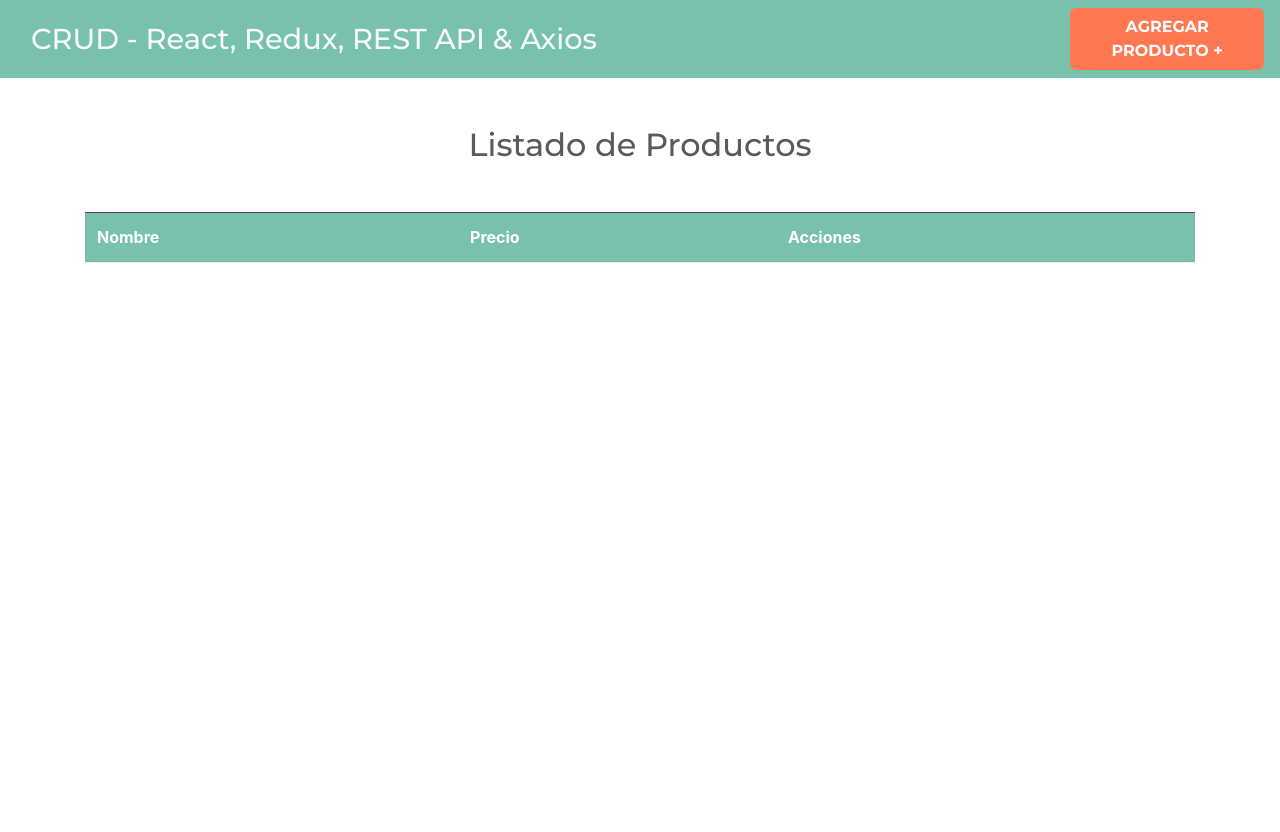
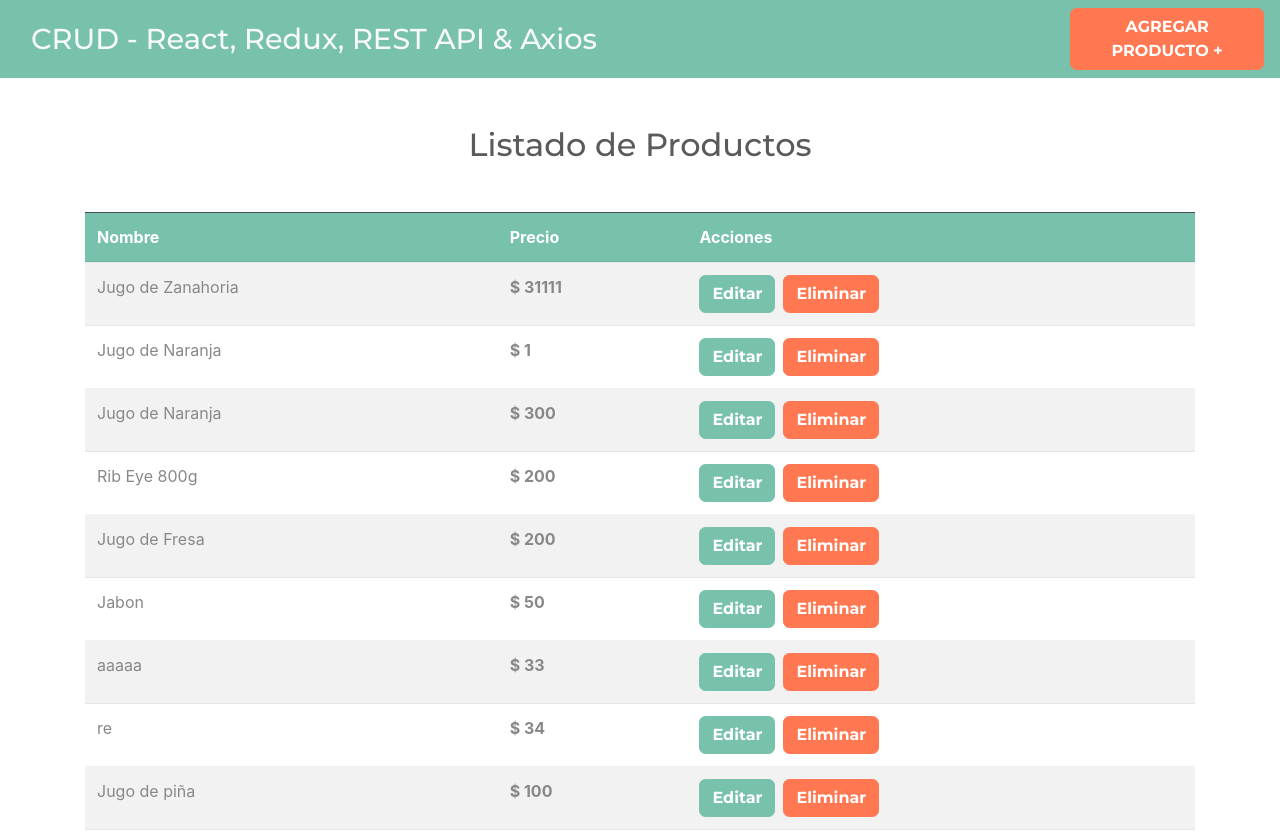
Before and after one commit to GerardoRosas/crudRedux, a React (Create React App) app: page / in a window 1280 px wide. Shown: the top 832 px of the page. Before the commit the page ends 800 px from the top, so only its background shows below. Built offline with nearby package versions, Linux system fonts and the light colour scheme; data requests are answered from the project's data file.

Commit message:
Mostrando los productos

```diff
--- a/src/actions/productoActions.js
+++ b/src/actions/productoActions.js
@@ -1,10 +1,15 @@
 import {
     AGREGAR_PRODUCTO,
     AGREGAR_PRODUCTO_EXITO,
-    AGREGAR_PRODUCTO_ERROR
+    AGREGAR_PRODUCTO_ERROR,
+    COMENZAR_DESCARGA_PRODUCTOS,
+    DESCARGA_PRODUCTOS_ERROR,
+    DESCARGA_PRODUCTOS_EXITO
 } from '../types';
+
 import clienteAxios from '../config/axios';
 import Swal from 'sweetalert2';
+
 
 //Crear nuevos productos
 export function crearNuevoProductoAction(producto) {
@@ -53,3 +58,33 @@ const agregarProductoError = estado => ({
     type: AGREGAR_PRODUCTO_ERROR,
     payload: estado
 })
+
+//Funcion que descarga los productos de la base de datos
+export function obtenerProductosAction() {
+    return async (dispatch) => {
+        dispatch(descargarProductos());
+
+        try {
+            const respuesta = await clienteAxios.get('/productos');
+            dispatch(descargaProductosExitosa(respuesta.data));
+        } catch (error) {
+            console.log(error);
+            dispatch( descargarProductosError())
+        }
+    }
+}
+
+const descargarProductos = () => ({
+    type: COMENZAR_DESCARGA_PRODUCTOS,
+    payload: true
+})
+
+const descargaProductosExitosa = productos => ({
+    type: DESCARGA_PRODUCTOS_EXITO,
+    payload: productos
+})
+
+const descargarProductosError = () => ({
+    type: DESCARGA_PRODUCTOS_ERROR,
+    payload: true
+})
--- /dev/null
+++ b/src/components/Producto.jsx
@@ -0,0 +1,23 @@
+import React from 'react';
+import {Link} from 'react-router-dom';
+
+const Producto = ({producto}) => {
+    const {nombre, precio, id} = producto;
+    return (
+        <tr>
+            <td>{nombre}</td>
+            <td><span className="font-weight-bold">$ {precio}</span></td>
+            <td className="acciones">
+                <Link to={`/productos/editar/${id}`} className="btn btn-primary mr-2">
+                    Editar
+                </Link>
+                <button
+                    type="button"
+                    className="btn btn-danger"
+                >Eliminar</button>
+            </td>
+        </tr>
+     );
+}
+
+export default Producto;
--- a/src/components/Productos.jsx
+++ b/src/components/Productos.jsx
@@ -1,9 +1,34 @@
-import React, { Fragment } from 'react'
+import React, { Fragment, useEffect } from 'react';
+import Producto from './Producto'
+
+//Redux
+import { useSelector, useDispatch } from 'react-redux'
+import { obtenerProductosAction } from '../actions/productoActions'
 
 const Productos = () => {
+
+    const dispatch = useDispatch();
+
+    useEffect(() => {
+        //Consultar la api
+        const cargarProducto = () => dispatch(obtenerProductosAction());
+        cargarProducto();
+    }, []);
+
+    //Obtener el state
+    const productos = useSelector(state => state.productos.productos );
+    const error = useSelector(state => state.productos.error);
+    const cargando = useSelector(state => state.productos.loading);
+
     return (
         <Fragment>
             <h2 className="text-center my-5">Listado de Productos</h2>
+
+            {error ? <p className="font-weight-bold alert alert-danger text-center mt-4">
+                Hubo un error
+            </p> : null}
+
+            {cargando ? <p className="text-center">Cargando</p> : null}
 
             <table className="table table-striped">
                 <thead className="bg-primary table-dark">
@@ -14,7 +39,14 @@ const Productos = () => {
                     </tr>
                 </thead>
                 <tbody>
-
+                    {productos.length === 0 ? 'No hay productos' : (
+                        productos.map(producto => (
+                            <Producto
+                                key={producto.id}
+                                producto={producto}
+                            />
+                        ))
+                    )}
                 </tbody>
             </table>
         </Fragment>
--- a/src/reducers/productosReducer.js
+++ b/src/reducers/productosReducer.js
@@ -1,7 +1,10 @@
 import {
     AGREGAR_PRODUCTO,
     AGREGAR_PRODUCTO_EXITO,
-    AGREGAR_PRODUCTO_ERROR
+    AGREGAR_PRODUCTO_ERROR,
+    COMENZAR_DESCARGA_PRODUCTOS,
+    DESCARGA_PRODUCTOS_ERROR,
+    DESCARGA_PRODUCTOS_EXITO
 } from '../types';
 
 //Cada reducer tiene su propio state
@@ -25,11 +28,24 @@ export default function(state = initialState, action) {
                 productos: [...state.productos, action.payload]
             }
         case AGREGAR_PRODUCTO_ERROR:
+        case DESCARGA_PRODUCTOS_ERROR:
             return {
                 ...state,
                 loading: false,
                 error: action.payload
             }
+        case COMENZAR_DESCARGA_PRODUCTOS:
+            return {
+                ...state,
+                loading: action.payload
+            }
+        case DESCARGA_PRODUCTOS_EXITO:
+            return {
+                ...state,
+                loading: false,
+                error: null,
+                productos: action.payload
+            }
         default:
             return state;
     }
--- a/src/types/index.js
+++ b/src/types/index.js
@@ -1,3 +1,7 @@
 export const AGREGAR_PRODUCTO = 'AGREGAR_PRODUCTO';
 export const AGREGAR_PRODUCTO_EXITO = 'AGREGAR_PRODUCTO_EXITO';
 export const AGREGAR_PRODUCTO_ERROR = 'AGREGAR_PRODUCTO_ERROR';
+
+export const COMENZAR_DESCARGA_PRODUCTOS = 'COMENZAR_DESCARGA_PRODUCTOS'
+export const DESCARGA_PRODUCTOS_EXITO = 'DESCARGA_PRODUCTOS_EXITO';
+export const DESCARGA_PRODUCTOS_ERROR = 'DESCARGA_PRODUCTOS_ERROR';
```
